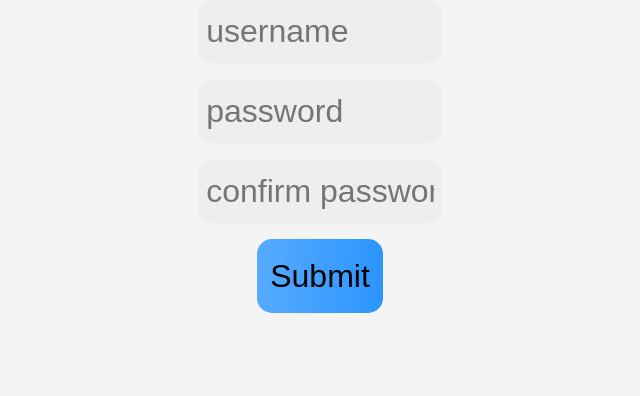
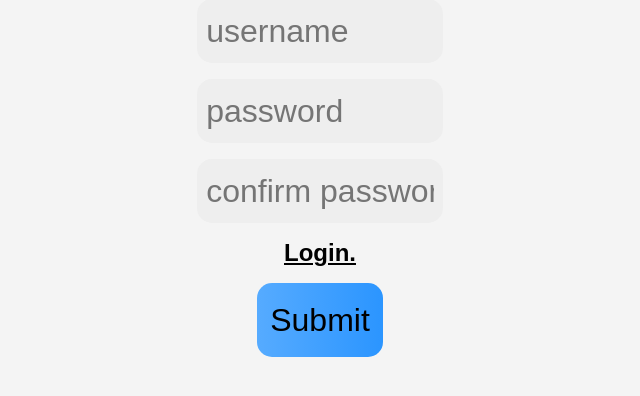
Before and after one commit to userpetitpain/ZackDash, a Flask app: page /signup in a window 1280 px wide. Shown: the part 247-643 px from the top of the page, without its empty margins (320-960 px from the left). Run offline with Flask 3, Linux system fonts and the light colour scheme.

Commit message:
added login link in signup

```diff
--- a/static/styles/signup.css
+++ b/static/styles/signup.css
@@ -62,3 +62,10 @@ form input[type=submit]:active {
     margin: 2em auto;
     display: none;
 }
+
+#login {
+    text-decoration: underline;
+    color: black;
+    font-size: 1.5em;
+    font-weight: bold;
+}
--- a/templates/signup.html
+++ b/templates/signup.html
@@ -13,6 +13,7 @@
         <input type="text" name="username" id="username-input" placeholder="username">
         <input type="password" name="password" id="password-input" placeholder="password">
         <input type="password" name="confirm-password" id="confirm-password-input" placeholder="confirm password">
+        <a id="login" href="/login">Login.</a>
         <input type="submit" name="submit" id="submit-button">
     </form>
     <p id="errorMessage"></p>
```
